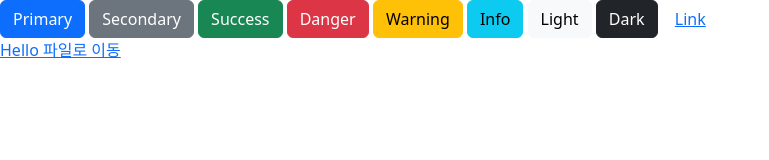
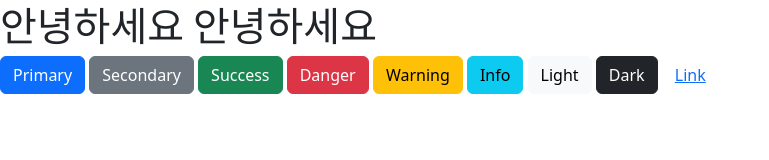
Before and after one commit to ygyook91/html-css-test, a plain HTML site: page index.html in a window 1280 px wide. Shown: the whole page, without its empty margins (0-769 px from the left). Drawn offline with nearby package versions, Linux system fonts and the light colour scheme.

Commit message:
Add files via upload

```diff
--- a/index.html
+++ b/index.html
@@ -9,8 +9,24 @@
         <script src="https://cdn.jsdelivr.net/npm/bootstrap@5.2.3/dist/js/bootstrap.bundle.min.js" integrity="sha384-kenU1KFdBIe4zVF0s0G1M5b4hcpxyD9F7jL+jjXkk+Q2h455rYXK/7HAuoJl+0I4" crossorigin="anonymous"></script>
         <!-- CSS only -->
         <link href="https://cdn.jsdelivr.net/npm/bootstrap@5.2.3/dist/css/bootstrap.min.css" rel="stylesheet" integrity="sha384-rbsA2VBKQhggwzxH7pPCaAqO46MgnOM80zW1RWuH61DGLwZJEdK2Kadq2F9CUG65" crossorigin="anonymous">
+        <link rel="preconnect" href="https://fonts.googleapis.com">
+        <link rel="preconnect" href="https://fonts.gstatic.com" crossorigin>
+        <link href="https://fonts.googleapis.com/css2?family=Noto+Sans+KR&display=swap" rel="stylesheet">
+
+        <style>
+            @import url('https://fonts.googleapis.com/css2?family=Noto+Sans+KR&display=swap');
+            * {
+                font-family: 'Noto Sans KR', sans-serif;
+            }
+        </style>
+        <meta property="og:url" content="https://www.samsung.com/sec/about-us/brand-identity/logo/">
+        <meta property="og:type" content="website">
+        <meta property="og:title" content="HTML & CSS 실습 Test">
+        <meta property="og:description" content="삼성 x 패스트 캠퍼스 교육 실습">
+        <meta property="og:image" content="https://images.samsung.com/kdp/st/1/17875ef3-e132-4a7e-abfb-2622dd6c8a9c.jpg">
     </head>
     <body>
+        <h1> 안녕하세요 안녕하세요 </h1>
         <button type="button" class="btn btn-primary">Primary</button>
         <button type="button" class="btn btn-secondary">Secondary</button>
         <button type="button" class="btn btn-success">Success</button>
@@ -21,7 +37,5 @@
         <button type="button" class="btn btn-dark">Dark</button>
 
         <button type="button" class="btn btn-link">Link</button>
-
-        <div><a href="./hello.html">Hello 파일로 이동</a></div>
     </body>
 </html>
```
